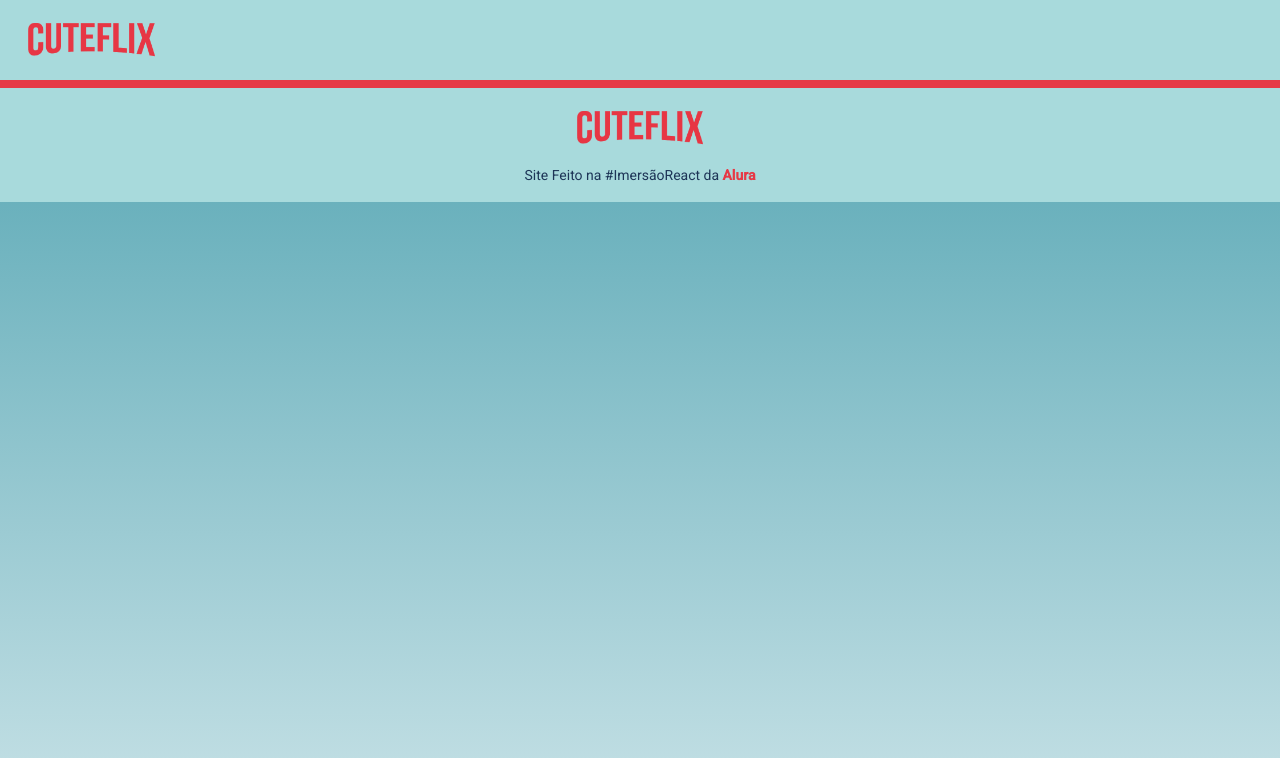
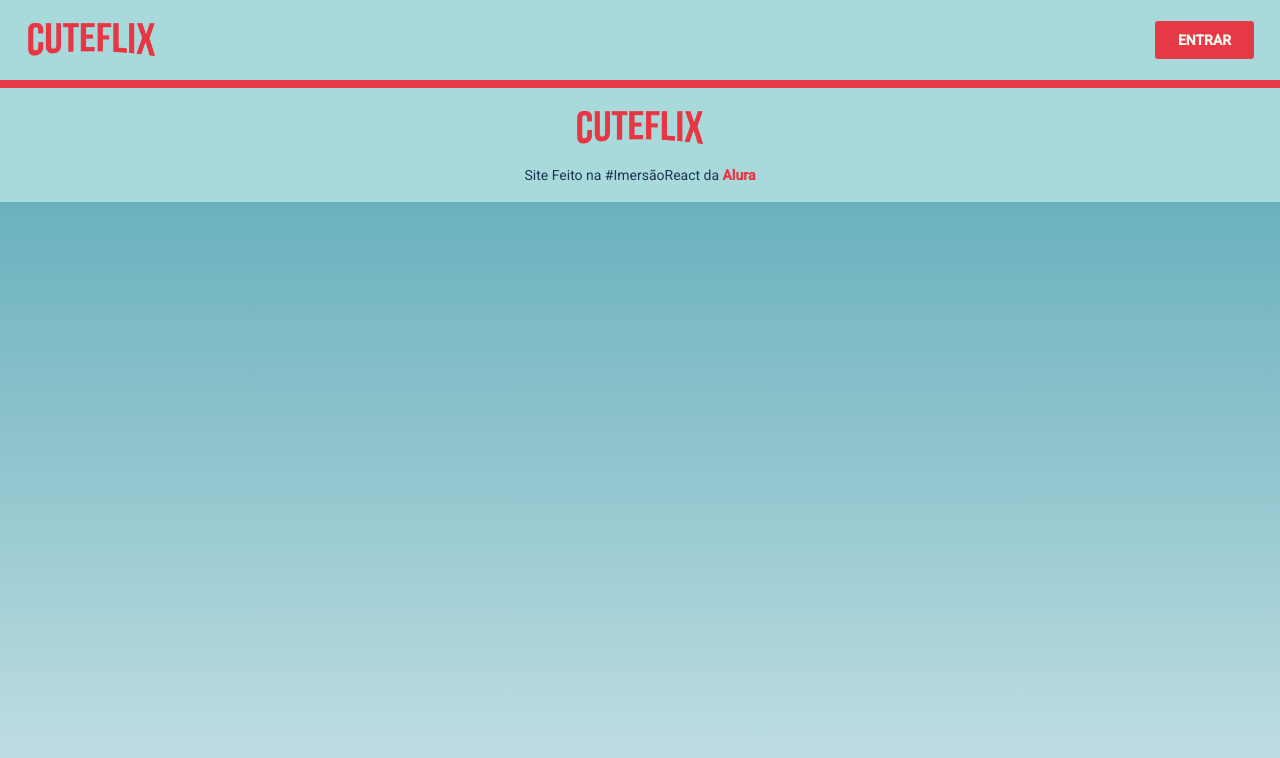
Before and after one commit to AliceAAtalla/CuteFlix, a React (Create React App) app: page /video/new in a window 1280 px wide. Shown: the top 758 px of the page. Built offline with nearby package versions, Linux system fonts and the light colour scheme.

Commit message:
Arrumando o Header e Adicionando um caminho no button

```diff
--- a/src/App.js
+++ b/src/App.js
@@ -1,7 +1,6 @@
 import React from 'react';
 import LogoCute from './components/LogoCute';
-import { HeaderCute, Wrapper } from './components/HeaderCute';
-import ButtonCute from './components/ButtonCute';
+import Header from './components/HeaderCute';
 import FooterCute from './components/FooterCute';
 import LinkAlura from './components/LinkAlura';
 import { BannerCute, Text } from './components/BannerCute';
@@ -15,12 +14,7 @@
 function App() {
   return (
     <>
-      <HeaderCute>
-        <Wrapper>
-          <LogoCute />
-          <ButtonCute>Novo Video</ButtonCute>
-        </Wrapper>
-      </HeaderCute>
+      <Header />
       <BannerCute>
         <Text>
           <TagCute>Cãozinhos</TagCute>
--- a/src/components/ButtonCute/index.js
+++ b/src/components/ButtonCute/index.js
@@ -8,9 +8,10 @@
   border-radius: 4px;
   color: var(--color-light);
   cursor: pointer;
-  font-size: 15rem;
+  font-size: 14rem;
   font-weight: 600;
   padding: 12rem 23rem;
+  text-decoration: none;
   transform: 200ms cubic-bezier(0, 0, 0.73, 2.24);
   transition: var(--transition-transform);
 
--- a/src/components/HeaderCute/index.js
+++ b/src/components/HeaderCute/index.js
@@ -1,37 +1,20 @@
-import styled from 'styled-components';
+import React from 'react';
+import { HeaderCute, Wrapper } from './styles';
+import LogoCute from '../LogoCute';
 import ButtonCute from '../ButtonCute';
-import LogoCute from '../LogoCute';
-import container from '../../styles/tools/container';
 
-export const HeaderCute = styled.header`
-  background-color: var(--color-blue-light);
-  border-bottom: 4px solid var(--color-red-light);
-  padding: 20rem 0;
+function Header() {
+  return (
+    <HeaderCute>
+      <Wrapper>
+        <LogoCute />
 
-  @media (max-width: 800px) {
-    padding: 15rem 16rem;
-  }
-`;
+        <ButtonCute as="a" href="/video/new">
+          ENTRAR
+        </ButtonCute>
+      </Wrapper>
+    </HeaderCute>
+  );
+}
 
-export const Wrapper = styled.div`
-  ${container};
-  display: flex;
-  justify-content: space-between;
-  align-items: center;
-
-  @media (max-width: 800px) {
-    justify-content: center;
-    & > ${LogoCute} {
-      height: 35rem;
-    }
-
-    & > ${ButtonCute} {
-      position: fixed;
-      bottom: 0;
-      left: 0;
-      width: 100vw;
-      border: none;
-      border-radius: 0;
-    }
-  }
-`;
+export default Header;
--- /dev/null
+++ b/src/components/HeaderCute/styles.js
@@ -0,0 +1,37 @@
+import styled from 'styled-components';
+import ButtonCute from '../ButtonCute';
+import LogoCute from '../LogoCute';
+import container from '../../styles/tools/container';
+
+export const HeaderCute = styled.header`
+  background-color: var(--color-blue-light);
+  border-bottom: 4px solid var(--color-red-light);
+  padding: 20rem 0;
+
+  @media (max-width: 800px) {
+    padding: 15rem 16rem;
+  }
+`;
+
+export const Wrapper = styled.div`
+  ${container};
+  display: flex;
+  justify-content: space-between;
+  align-items: center;
+
+  @media (max-width: 800px) {
+    justify-content: center;
+    & > ${LogoCute} {
+      height: 35rem;
+    }
+
+    & > ${ButtonCute} {
+      position: fixed;
+      bottom: 0;
+      left: 0;
+      width: 100vw;
+      border: none;
+      border-radius: 0;
+    }
+  }
+`;
--- a/src/pages/Video/index.js
+++ b/src/pages/Video/index.js
@@ -1,16 +1,12 @@
 import React from 'react';
-import { HeaderCute, Wrapper } from '../../components/HeaderCute';
-import LogoCute from '../../components/LogoCute';
+import Header from '../../components/HeaderCute';
 import FooterCute from '../../components/FooterCute';
 import LinkAlura from '../../components/LinkAlura';
+import LogoCute from '../../components/LogoCute';
 
 const Video = () => (
   <>
-    <HeaderCute>
-      <Wrapper>
-        <LogoCute />
-      </Wrapper>
-    </HeaderCute>
+    <Header />
     <FooterCute>
       <LogoCute />
       <p>
```
